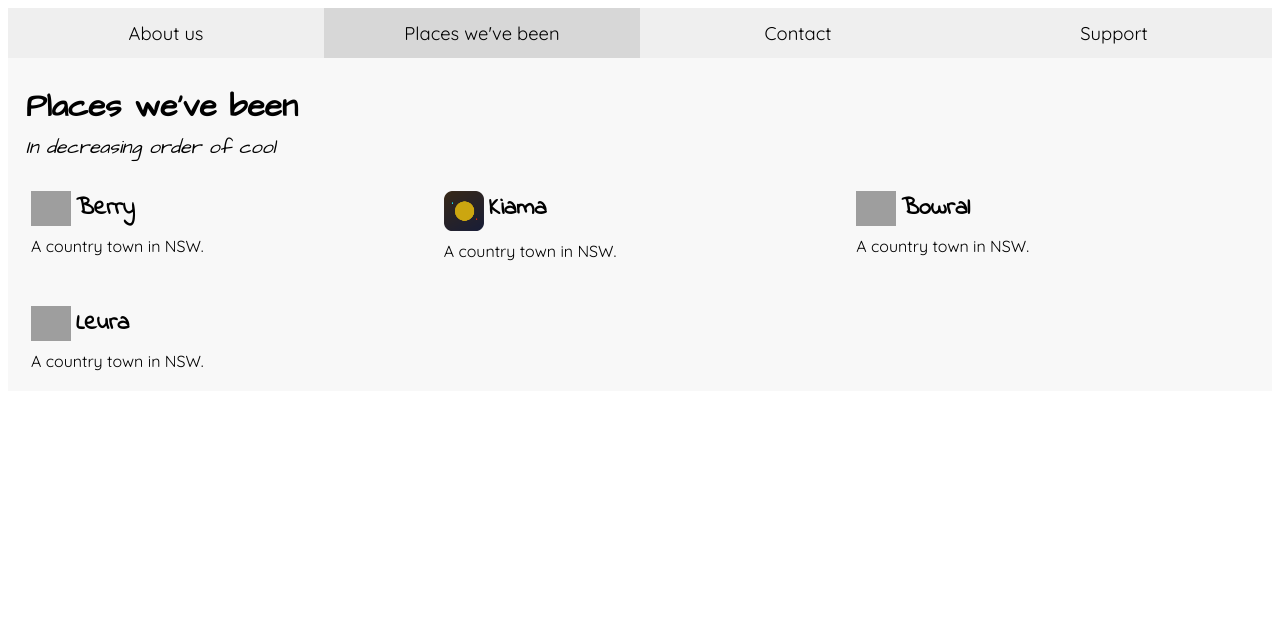
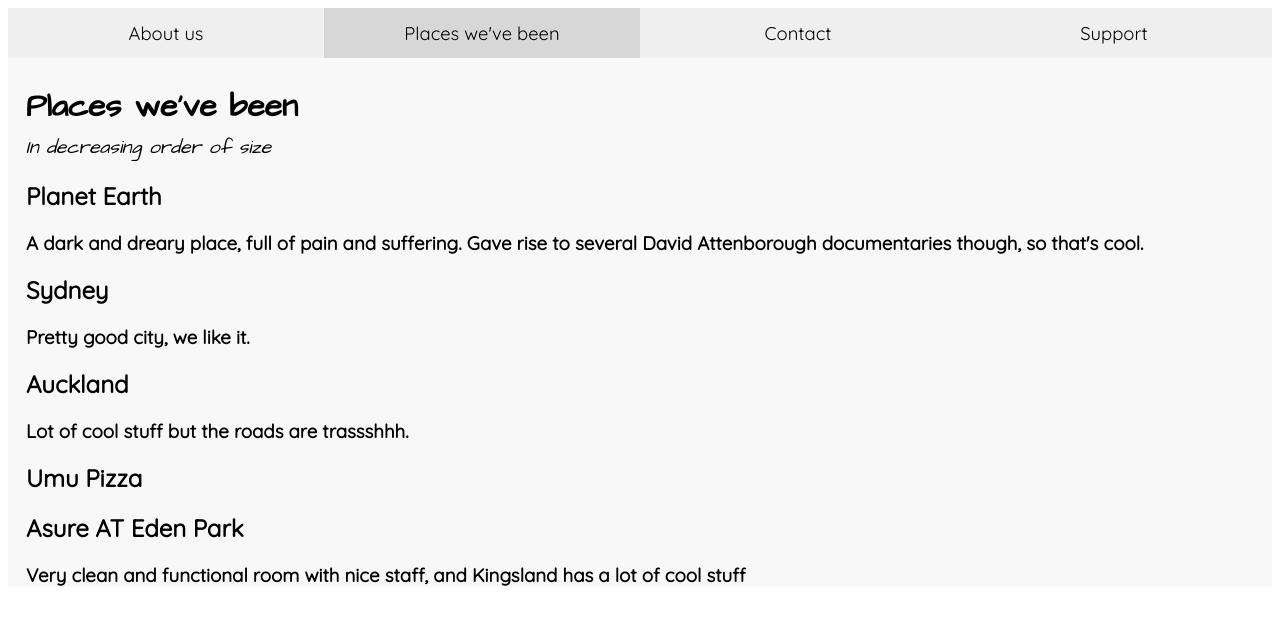
Before and after one commit to mit1mit1/chel-travel-blog, a SvelteKit app: page / in a window 1280 px wide. Both pictures are taken after a click on the button "Places we've been". Shown: the top 624 px of the page. Built offline with nearby package versions, Linux system fonts and the light colour scheme; grey boxes are pictures that could not be loaded.

Commit message:
set up data structure

```diff
--- /dev/null
+++ b/src/components/LocationBox.svelte
@@ -0,0 +1,14 @@
+<script lang="ts">
+	import type { LocationInfo } from '../types';
+	export let location: LocationInfo;
+</script>
+
+<div>
+	<h2>{location.name}</h2>
+	<h3>
+		{location.caption ?? ""}
+	</h3>
+	{#each location.childLocations as childLocation}
+		<svelte:self location={childLocation}></svelte:self>
+	{/each}
+</div>
--- a/src/components/PlacesWeveBeen.svelte
+++ b/src/components/PlacesWeveBeen.svelte
@@ -1,32 +1,11 @@
 <script setup lang="ts">
-	import { tripList } from '../constants/trips';
-	import { prettifyAddress } from '../utils/stringManipulation';
-	import { base } from '$app/paths';
+	import { earth } from '../constants/trips';
+	import LocationBox from './LocationBox.svelte';
 </script>
 
 <h1>Places we've been</h1>
-<div class="subheading">In decreasing order of cool</div>
-<div class="tripsContainer">
-	{#each tripList as trip}
-		<div class="tripBox">
-			<h2 class="tripTitle">
-				{#if trip.iconName}
-					<img
-						class="boxIcon"
-						src={`${base}/images/${trip.iconName}`}
-						alt={`Picture of ${trip.name}`}
-					/>
-				{/if}
-				{trip.name}
-			</h2>
-			<div class="detailsBox">
-				{#if trip.description}
-					<div>{trip.description}</div>
-				{/if}
-			</div>
-		</div>
-	{/each}
-</div>
+<div class="subheading">In decreasing order of size</div>
+<LocationBox location={earth}></LocationBox>
 
 <style>
 	.tripsContainer {
--- a/src/constants/trips.ts
+++ /dev/null
@@ -1,24 +0,0 @@
-import type { TripInfo } from '../types';
-
-export const tripList: Array<TripInfo> = [
-	{
-		name: 'Berry',
-		description: 'A country town in NSW.',
-		iconName: 'musicle.ico'
-	},
-	{
-		name: 'Kiama',
-		description: 'A country town in NSW.',
-		iconName: 'newtonian.png'
-	},
-	{
-		name: 'Bowral',
-		description: `A country town in NSW.`,
-		iconName: 'beanie.ico'
-	},
-	{
-		name: 'Leura',
-		description: 'A country town in NSW.',
-		iconName: 'mandlebrot.ico'
-	}
-];
--- /dev/null
+++ b/src/constants/trips.tsx
@@ -0,0 +1,155 @@
+import type { Link, LocationInfo, TripInfo } from '../types';
+
+
+export const sydney: LocationInfo = {
+	name: "Sydney",
+	caption: "Pretty good city, we like it.",
+	type: "city",
+	childLocations: [],
+	position: {
+		latitude: -33.8688,
+		longitude: 151.2093,
+		elevation: 3,
+	},
+	ratings: [],
+}
+
+// AUCKLAND
+
+
+export const umuSourdoughPizza: LocationInfo = {
+	name: "Umu Pizza",
+	type: "restaurant",
+	details: [
+		{
+			type: "foodItem",
+			name: "Number 4 Pizza + Sweet Sting with hot honey",
+			descriptionHTML: "Sourdough base, lot of cheese, a touch of mushroom and fancier ham, and a drizzle of chilli honey. The sourdough was <i>really</i> good, and the honey complimented the flavour super well.",
+			ratings: [
+				{
+					rater: "Mitch",
+					numerator: 8,
+					denominator: 10,
+
+				},
+				{
+					rater: "Rachel",
+					numerator: 9,
+					denominator: 10,
+
+				},
+			]
+		},
+		{
+			type: "foodItem",
+			name: "Nutella Calzone",
+			descriptionHTML: "Fresh hot sourdough filled and drizelled with sticky halzenut cocoa, what's not to love?",
+			ratings: [
+				{
+					rater: "Mitch",
+					numerator: 9,
+					denominator: 10,
+
+				},
+				{
+					rater: "Rachel",
+					numerator: 8.5,
+					denominator: 10,
+
+				},
+			]
+		},
+		{
+			type: "vibe",
+			descriptionHTML: "Felt good for a date, but maybe even more fun for a larger group?",
+			ratings: [
+				{
+					numerator: 9,
+					denominator: 10,
+				}
+			],
+		}
+	],
+	url: "https://www.umupizza.co.nz/",
+	position: {
+		latitude: -36.8718599, longitude: 174.7422488,
+	},
+	ratings: [],
+	childLocations: [],
+}
+
+export const edenParkMotel: LocationInfo = {
+	name: "Asure AT Eden Park",
+	childLocations: [],
+	type: "accomodation",
+	url: "https://www.edenparkmotel.co.nz/",
+	caption: "Very clean and functional room with nice staff, and Kingsland has a lot of cool stuff",
+	position: {
+		latitude: -36.8732403,
+		longitude: 174.7417484,
+	},
+	ratings: [{
+		numerator: 8,
+		denominator: 10,
+	}],
+
+
+}
+
+export const auckland: LocationInfo = {
+	name: "Auckland",
+	caption: "Lot of cool stuff but the roads are trassshhh.",
+	type: "city",
+	childLocations: [umuSourdoughPizza, edenParkMotel],
+	position: {
+		latitude: -36.8509,
+		longitude: 174.7645,
+		elevation: 196,
+	},
+	ratings: []
+}
+
+
+export const earth: LocationInfo = {
+	name: "Planet Earth",
+	caption: "A dark and dreary place, full of pain and suffering. Gave rise to several David Attenborough documentaries though, so that's cool.",
+	type: "planet",
+	ratings: [],
+	childLocations: [sydney, auckland],
+}
+
+
+// LINKS
+
+export const flySydneyToAuckland: Link = {
+	name: "Jetstar flight: Sydney to Auckland",
+	startLocation: sydney,
+	endLocation: auckland,
+	detailsHTML: "Flight scheduled to depart 9am Sydney time, so we got up a bit after 5am to get to T1 Terminal by 6am sharp.",
+	ratings: [],
+}
+
+
+
+export const tripList: Array<TripInfo> = [
+	{
+		name: 'Berry',
+		description: 'A country town in NSW.',
+		iconName: 'musicle.ico'
+	},
+	{
+		name: 'Kiama',
+		description: 'A country town in NSW.',
+		iconName: 'newtonian.png'
+	},
+	{
+		name: 'Bowral',
+		description: `A country town in NSW.`,
+		iconName: 'beanie.ico'
+	},
+	{
+		name: 'Leura',
+		description: 'A country town in NSW.',
+		iconName: 'mandlebrot.ico'
+	}
+];
--- a/tsconfig.json
+++ b/tsconfig.json
@@ -2,6 +2,7 @@
 	"extends": "./.svelte-kit/tsconfig.json",
 	"compilerOptions": {
 		"allowJs": true,
+		"jsx": "preserve",
 		"checkJs": true,
 		"esModuleInterop": true,
 		"forceConsistentCasingInFileNames": true,
```
Also changed, not shown: src/types.ts (+44 -0 lines).
